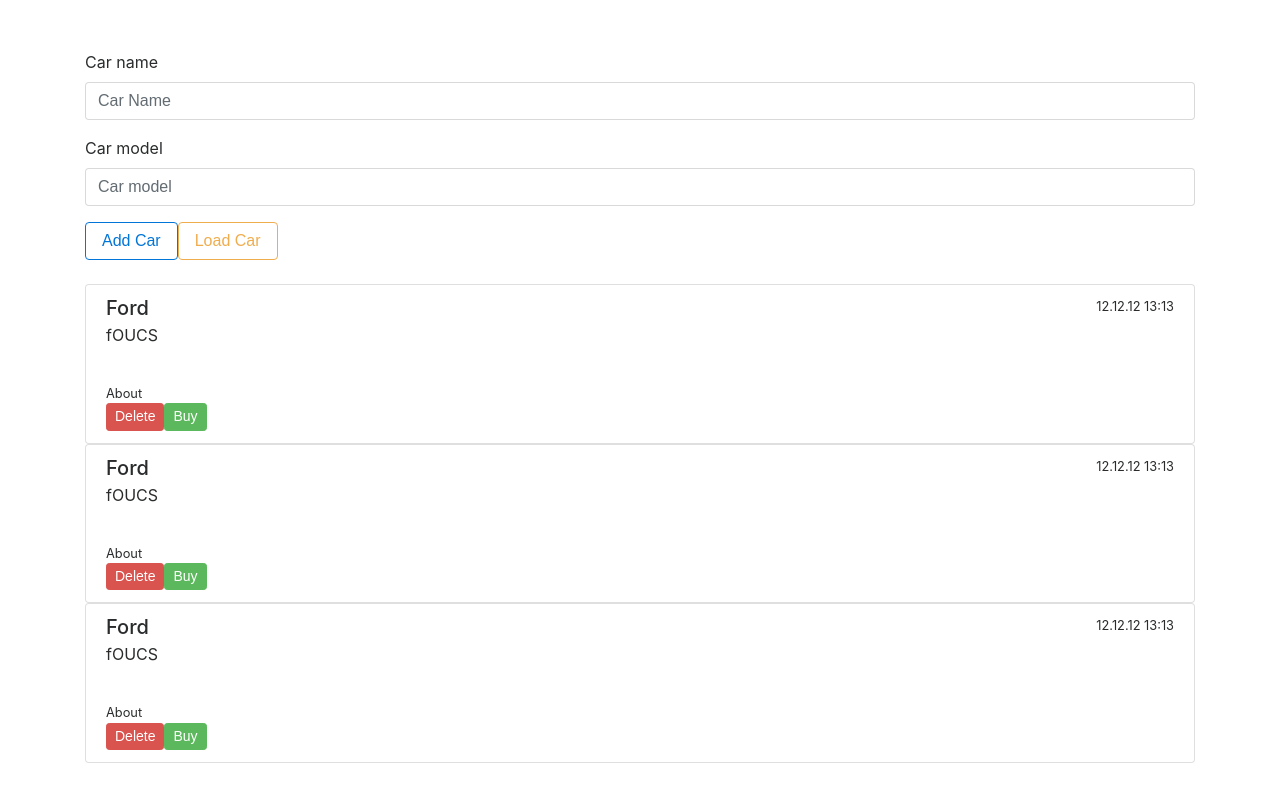
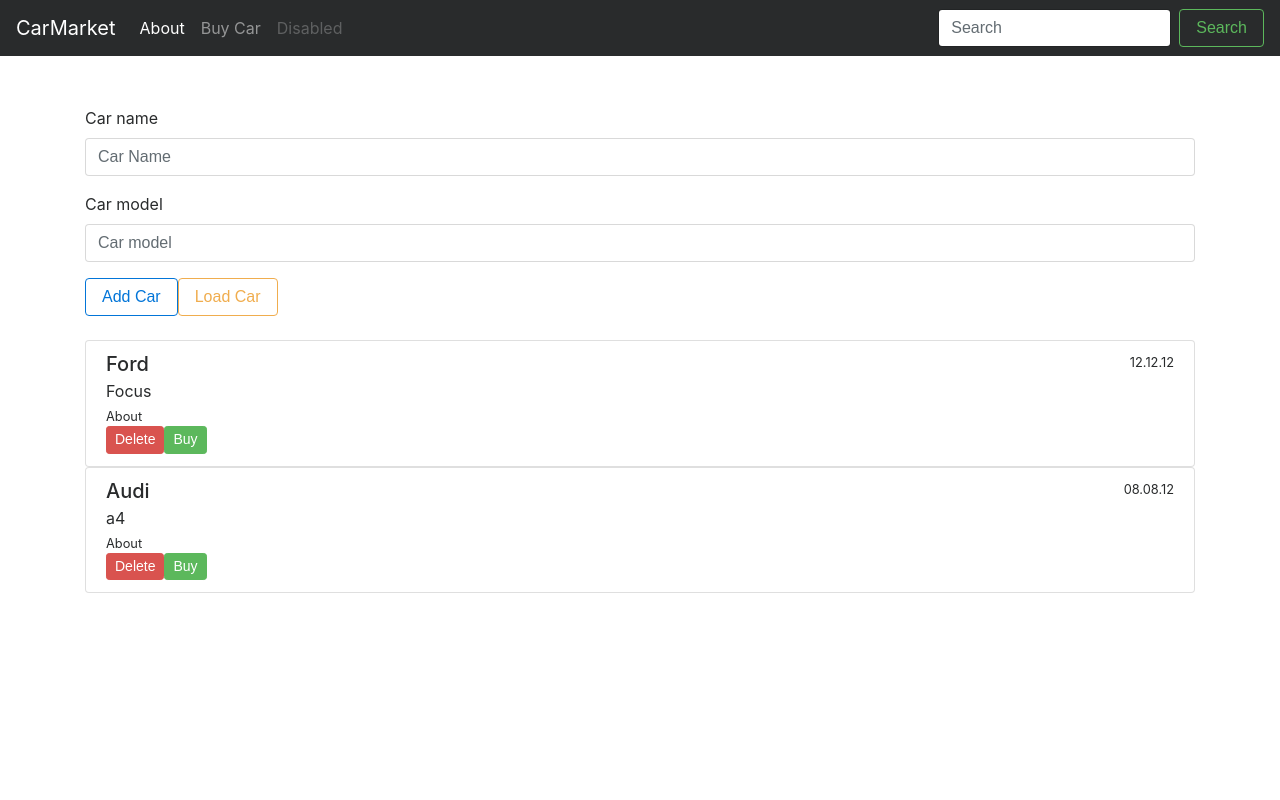
Before and after one commit to DmitryVoloshin/carAppAngular, an Angular app: page / in a window 1280 px wide. Built offline with nearby package versions, Linux system fonts and the light colour scheme.

Commit message:
native as ready

```diff
--- a/package.json
+++ b/package.json
@@ -22,6 +22,7 @@
     "@angular/router": "^6.0.3",
     "bootstrap": "^4.0.0-alpha.6",
     "core-js": "^2.5.4",
+    "moment": "^2.22.2",
     "rxjs": "^6.0.0",
     "zone.js": "^0.8.26"
   },
--- a/src/app/app.component.html
+++ b/src/app/app.component.html
@@ -1,11 +1,15 @@
 <div class="container">
 
-  <app-cars-form></app-cars-form>
+  <app-cars-form
+  (addCar)="onAdd($event)"
+  ></app-cars-form>
 
 
   <div class="list-group mt-4">
  <app-car
-   *ngFor="let c of [1, 2, 3]"
+ (deleteCar)="onDelete($event)"
+ [car]="c"
+   *ngFor="let c of cars"
  ></app-car>
     </div>
 
--- a/src/app/app.component.ts
+++ b/src/app/app.component.ts
@@ -1,4 +1,6 @@
 import { Component } from '@angular/core';
+import { Cars, Car } from './car.model';
+import { CarsFormComponent } from './cars-form/cars-form.component';
 
 @Component({
   selector: 'app-root',
@@ -6,5 +8,19 @@
   styleUrls: ['./app.component.css']
 })
 export class AppComponent {
-  title = 'app';
+  public cars : Car [] = [
+    new Car('Ford', '12.12.12','Focus',false,1),
+    new Car('Audi','08.08.12','a4',false,2)
+  ]
+
+
+onAdd(car: Car){
+  this.cars.push(car)
 }
+
+onDelete(car: Car){
+  this.cars = this.cars.filter(c => c.id !== car.id)
+
+}
+
+}
--- a/src/app/app.module.ts
+++ b/src/app/app.module.ts
@@ -1,5 +1,6 @@
 import { BrowserModule } from '@angular/platform-browser';
 import { NgModule } from '@angular/core';
+import { FormsModule } from '@angular/forms'
 
 import { AppComponent } from './app.component';
 import { CarsFormComponent } from './cars-form/cars-form.component';
@@ -12,7 +13,8 @@
     CarComponent
   ],
   imports: [
-    BrowserModule
+    BrowserModule,
+    FormsModule
   ],
   providers: [],
   bootstrap: [AppComponent]
--- /dev/null
+++ b/src/app/car.model.ts
@@ -0,0 +1,13 @@
+export class Car {
+    constructor(
+      public name : string,
+      public date : string,
+      public model: string,
+      public isSold: boolean = false,
+      public id?: number
+    ) {}
+}
+
+export interface Cars{
+    cars: Car[]
+}
--- a/src/app/car/car.component.html
+++ b/src/app/car/car.component.html
@@ -1,16 +1,20 @@
-<div  class="list-group-item flex-column align-items-start">
+<div  class="list-group-item flex-column align-items-start"
+[ngClass]="{'list-group-item-danger': car.isSold}"
+>
   <div class="d-flex w-100 justify-content-between">
-    <h5 class="mb-1">Ford</h5>
-    <small>12.12.12 13:13</small>
+    <h5 class="mb-1">{{car.name}}</h5>
+    <small>{{car.date}}</small>
   </div>
-  <p class="mb-1">fOUCS</p>
-  <hr>
+  <p class="mb-1">{{car.model}}</p>
+
   <small>About</small> <!--we can create info about-->
 
   <div class="row justify-content-md-center">
     <div class="col col-lg-12">
-      <button type="button" class="btn btn-danger btn-sm">Delete</button>
-      <button type="button" class="btn btn-success btn-sm">Buy</button>
+      <button type="button"  (click)="onDelete()" class="btn btn-danger btn-sm">Delete</button>
+      <button type="button" (click)="onBuy()" class="btn btn-success btn-sm"
+      [disabled]="car.isSold"
+      >Buy</button>
     </div>
   </div>
 
--- a/src/app/car/car.component.ts
+++ b/src/app/car/car.component.ts
@@ -1,15 +1,28 @@
-import { Component, OnInit } from '@angular/core';
+import { Component, Input, Output } from '@angular/core';
+import { Car } from '../car.model';
+import { EventEmitter } from '@angular/core';
 
 @Component({
   selector: 'app-car',
   templateUrl: './car.component.html',
   styleUrls: ['./car.component.css']
 })
-export class CarComponent implements OnInit {
+export class CarComponent{
 
-  constructor() { }
 
-  ngOnInit() {
+  @Input() car: Car
+  @Output() deleteCar = new EventEmitter<Car>()
+
+
+  onDelete(){
+    this.deleteCar.emit(this.car)
+
   }
 
+  onBuy(){
+     this.car.isSold = true
+
+  }
+
+
 }
--- a/src/app/cars-form/cars-form.component.html
+++ b/src/app/cars-form/cars-form.component.html
@@ -1,18 +1,20 @@
 <div class="form-group">
   <label for="car-name">Car name</label>
-  <input type="email"
+  <input type="text"
   class="form-control"
   id="car-name"
+  [(ngModel)]="carName"
   placeholder="Car Name">
 </div>
 
 <div class="form-group">
   <label for="car-model">Car model</label>
-  <input type="email"
+  <input type="text"
   class="form-control"
   id="car-model"
+  [(ngModel)]="carModel"
   placeholder="Car model">
 </div>
 
-<button type="button" class="btn btn-outline-primary">Add Car</button>
-<button type="button" class="btn btn-outline-warning">Load Car</button>
+<button type="button" (click)="onAdd()" class="btn btn-outline-primary">Add Car</button>
+<button type="button" (click)="onLoad()" class="btn btn-outline-warning">Load Car</button>
--- a/src/app/cars-form/cars-form.component.ts
+++ b/src/app/cars-form/cars-form.component.ts
@@ -1,4 +1,7 @@
-import { Component, OnInit } from '@angular/core';
+import { Component, OnInit, Output} from '@angular/core';
+import { Car } from '../car.model';
+import * as moment from 'moment'
+import { EventEmitter } from '@angular/core';
 
 @Component({
   selector: 'app-cars-form',
@@ -7,9 +10,35 @@
 })
 export class CarsFormComponent implements OnInit {
 
-  constructor() { }
+private id : number = 2
 
-  ngOnInit() {
-  }
+  carName: string = ''
+  carModel: string = ''
 
+  @Output () addCar = new EventEmitter<Car>()
+
+constructor(){  }
+ngOnInit(){ }
+
+
+onAdd(){
+  if (this.carModel === '' || this.carName === '') return
+
+  this.id = ++this.id
+
+  const car = new Car(
+    this.carName,
+    moment().format('DD.MM.YY'),
+    this.carModel,
+    false,
+    this.id
+  )
+
+  this.addCar.emit(car)
+
+  this.carModel = ''
+  this.carName = ''
 }
+onLoad(){  // todo
+}
+}
--- a/src/index.html
+++ b/src/index.html
@@ -9,8 +9,44 @@
   <link rel="icon" type="image/x-icon" href="favicon.ico">
 </head>
 <body>
-  <app-root></app-root>
 
+<!--          -->
+
+
+
+
+<nav class="navbar navbar-toggleable-md navbar-inverse bg-inverse">
+  <button class="navbar-toggler navbar-toggler-right" type="button" data-toggle="collapse" data-target="#navbarSupportedContent" aria-controls="navbarSupportedContent" aria-expanded="false" aria-label="Toggle navigation">
+    <span class="navbar-toggler-icon"></span>
+  </button>
+  <a class="navbar-brand" href="#">CarMarket</a>
+
+  <div class="collapse navbar-collapse" id="navbarSupportedContent">
+    <ul class="navbar-nav mr-auto">
+      <li class="nav-item active">
+        <a class="nav-link" href="#">About <span class="sr-only">(current)</span></a>
+      </li>
+      <li class="nav-item">
+        <a class="nav-link" href="#">Buy Car</a>
+      </li>
+      <li class="nav-item">
+        <a class="nav-link disabled" href="#">Disabled</a>
+      </li>
+    </ul>
+    <form class="form-inline my-2 my-lg-0">
+      <input class="form-control mr-sm-2" type="text" placeholder="Search">
+      <button class="btn btn-outline-success my-2 my-sm-0" type="submit">Search</button>
+    </form>
+  </div>
+</nav>
+
+
+
+
+<app-root></app-root>
+
+
+<!--             -->
   <link rel="stylesheet" href="https://maxcdn.bootstrapcdn.com/bootstrap/4.0.0-alpha.6/css/bootstrap.min.css" integrity="sha384-rwoIResjU2yc3z8GV/NPeZWAv56rSmLldC3R/AZzGRnGxQQKnKkoFVhFQhNUwEyJ" crossorigin="anonymous">
 <script src="https://maxcdn.bootstrapcdn.com/bootstrap/4.0.0-alpha.6/js/bootstrap.min.js" integrity="sha384-vBWWzlZJ8ea9aCX4pEW3rVHjgjt7zpkNpZk+02D9phzyeVkE+jo0ieGizqPLForn" crossorigin="anonymous"></script>
 </body>
--- a/src/styles.css
+++ b/src/styles.css
@@ -1 +1,5 @@
 /* You can add global styles to this file, and also import other style files */
+
+nav{
+    position: absolute;
+}
```
Also changed, not shown: src/banner.jpg (added), 1 other file (tests, documents, lock files or other folders).
